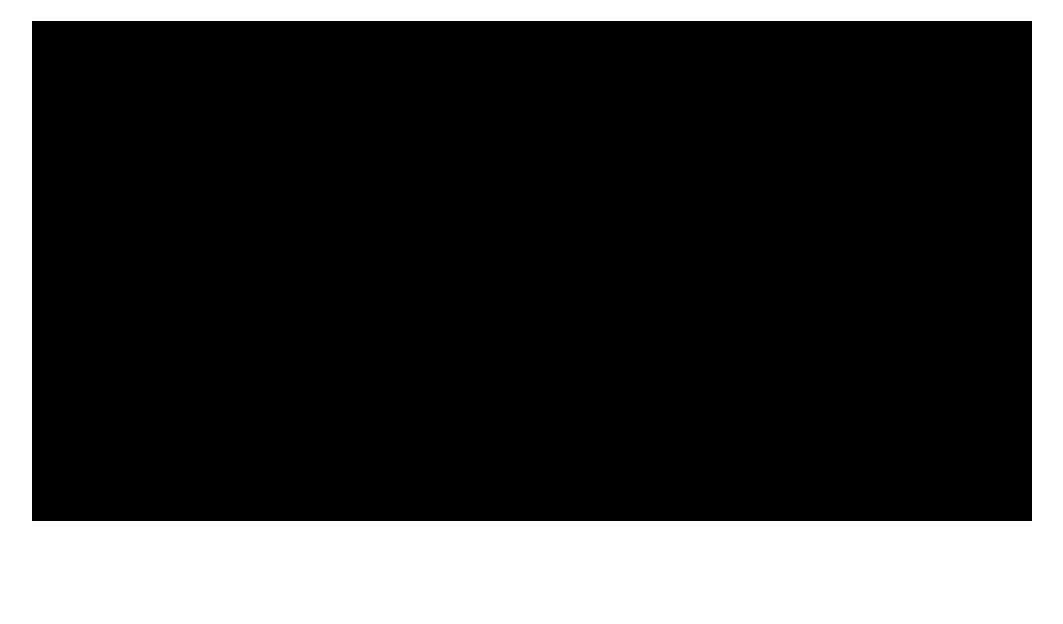
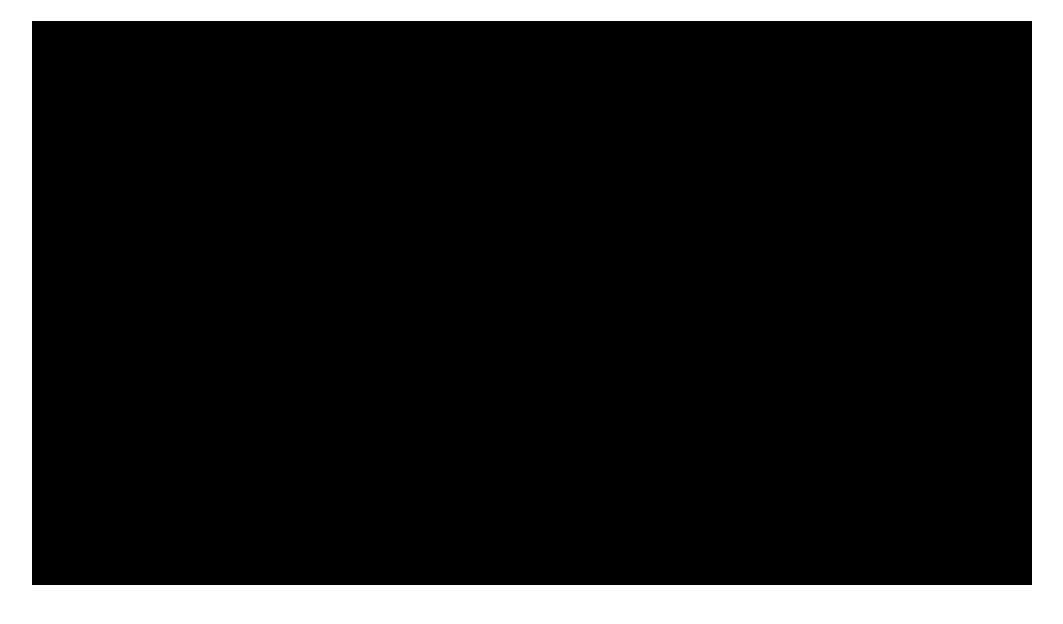
Before and after one commit to bakkerjoeri/sorcerer, a website built with webpack: page index.html in a window 1280 px wide. Shown: the part 50-674 px from the top of the page, without its empty margins (108-1171 px from the left). Built offline with nearby package versions, Linux system fonts and the light colour scheme.

Commit message:
Set resolution for canvas

```diff
--- a/index.html
+++ b/index.html
@@ -10,7 +10,7 @@
 	<body>
 		<div class="app">
 			<h1>Sorcerer</h1>
-			<canvas class="canvas canvas__sorcerer"></canvas>
+			<canvas class="canvas canvas__sorcerer" width="1000" height="564"></canvas>
 		</div>
 		<script src="dist/sorcerer.min.js"></script>
 	</body>
--- a/style/main.scss
+++ b/style/main.scss
@@ -1,7 +1,7 @@
 * {
+    padding: 0;
+    margin: 0;
     box-sizing: border-box;
-    margin: 0;
-    padding: 0;
 }
 
 h1 {
@@ -16,5 +16,7 @@ h1 {
 }
 
 .canvas__sorcerer {
-    width: 100%;
+    image-rendering: -moz-crips-edges;
+    image-rendering: -webkit-crips-edges;
+    image-rendering: pixelated;
 }
```
